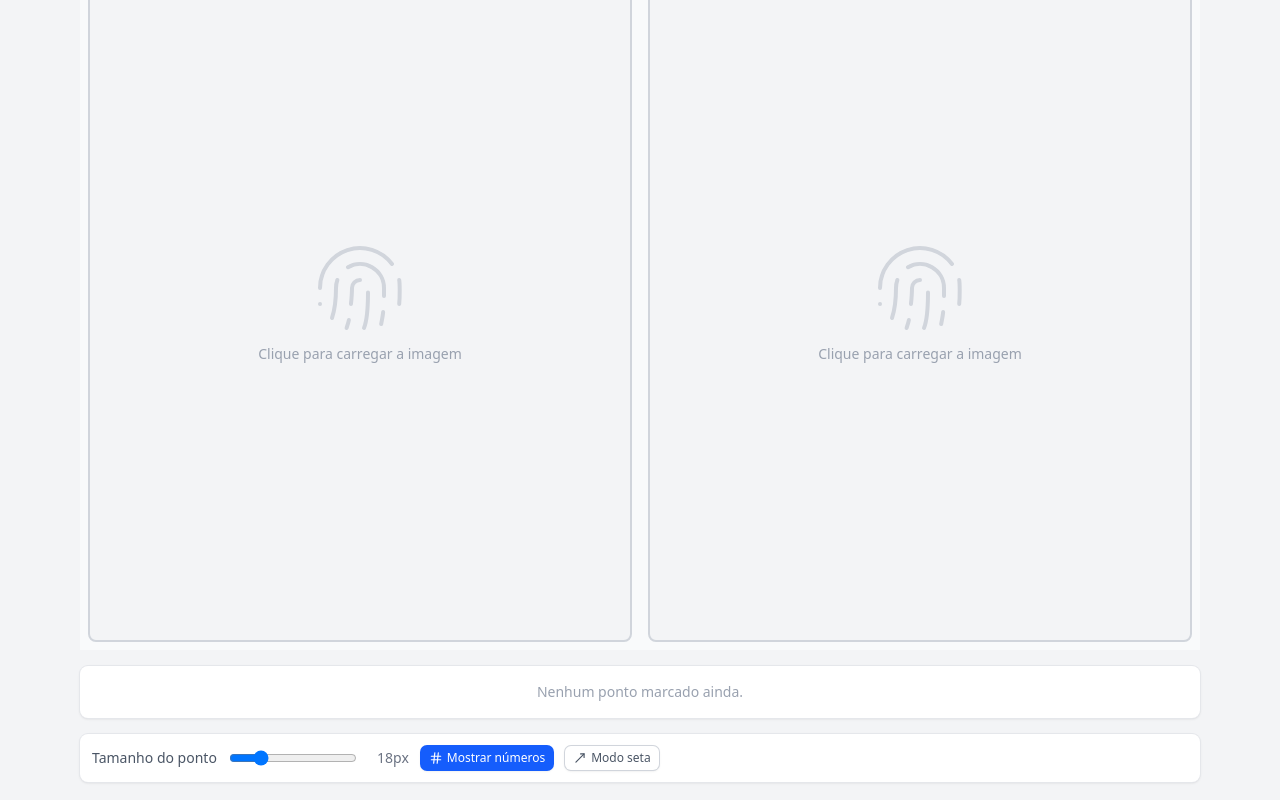
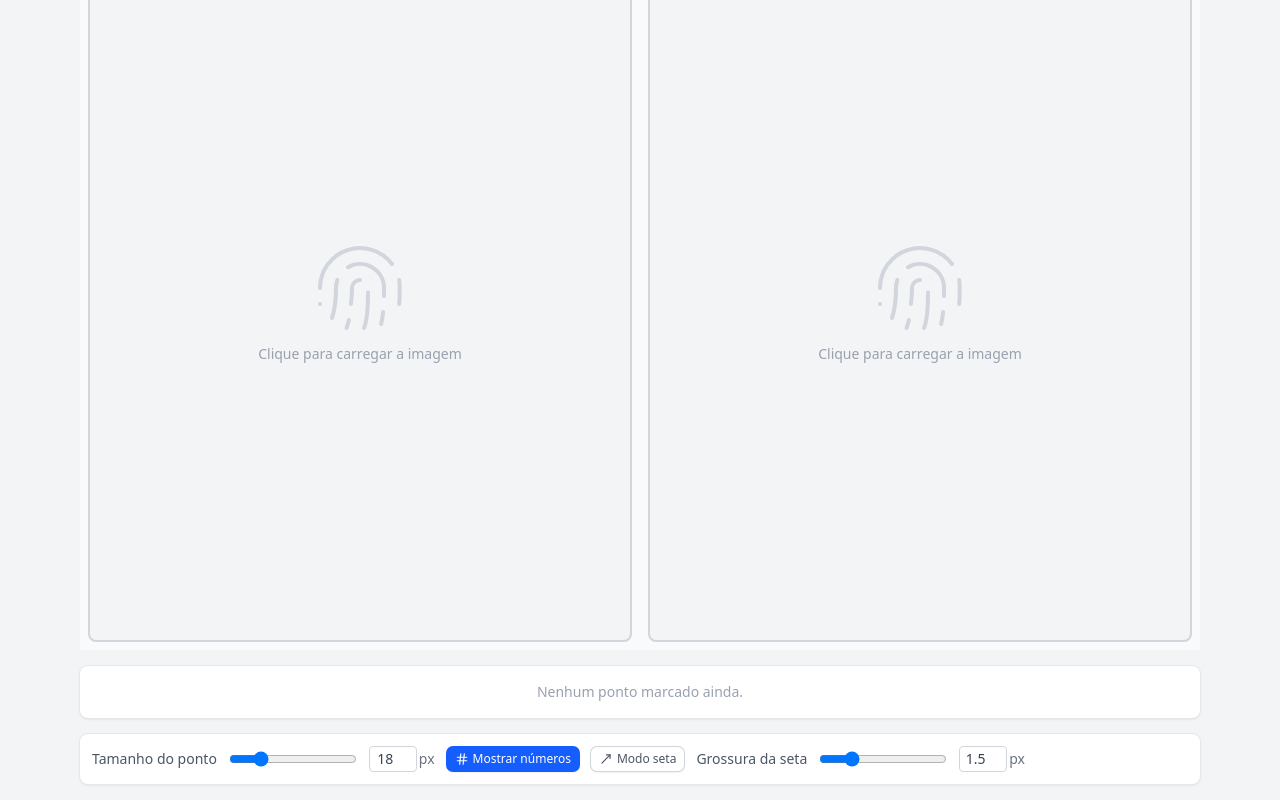
Before and after one commit to InVictorLopes/confronto-papiloscopico, a React (Vite) app: page / in a window 1280 px wide. Shown: the part 234-1034 px from the top of the page. Built offline with nearby package versions, Linux system fonts and the light colour scheme.

Commit message:
Adiciona campos numericos editaveis aos controles de ajuste

```diff
--- a/src/App.tsx
+++ b/src/App.tsx
@@ -14,6 +14,9 @@ import { useTheme } from './useTheme'
 const DEFAULT_MARKER_SIZE = 18
 const MIN_MARKER_SIZE = 12
 const MAX_MARKER_SIZE = 40
+const DEFAULT_ARROW_THICKNESS = 1.5
+const MIN_ARROW_THICKNESS = 0.5
+const MAX_ARROW_THICKNESS = 5
 
 function buildDefaultExportName() {
   const d = new Date()
@@ -54,6 +57,7 @@ export default function App() {
   const [markerSize, setMarkerSize] = useState(DEFAULT_MARKER_SIZE)
   const [showNumbers, setShowNumbers] = useState(true)
   const [arrowMode, setArrowMode] = useState(false)
+  const [arrowThickness, setArrowThickness] = useState(DEFAULT_ARROW_THICKNESS)
   const [editing, setEditing] = useState<{ id: number; slot: ImageSlot } | null>(null)
   const [transformA, setTransformA] = useState<ImageTransform>(DEFAULT_IMAGE_TRANSFORM)
   const [transformB, setTransformB] = useState<ImageTransform>(DEFAULT_IMAGE_TRANSFORM)
@@ -232,7 +236,7 @@ export default function App() {
               rotation={transformA.rotation}
               flipped={transformA.flipped}
               inverted={transformA.inverted}
-              brightness={transformA.brightness}
+              contrast={transformA.contrast}
             />
             <Magnifier
               image={state.imageB}
@@ -242,7 +246,7 @@ export default function App() {
               rotation={transformB.rotation}
               flipped={transformB.flipped}
               inverted={transformB.inverted}
-              brightness={transformB.brightness}
+              contrast={transformB.contrast}
             />
           </div>
         </div>
@@ -267,6 +271,7 @@ export default function App() {
           markerSize={markerSize}
           showNumbers={showNumbers}
           arrowMode={arrowMode}
+          arrowThickness={arrowThickness}
           transform={transformA}
           onTransformChange={setTransformA}
           otherImage={state.imageB}
@@ -287,6 +292,7 @@ export default function App() {
           markerSize={markerSize}
           showNumbers={showNumbers}
           arrowMode={arrowMode}
+          arrowThickness={arrowThickness}
           transform={transformB}
           onTransformChange={setTransformB}
           otherImage={state.imageA}
@@ -322,7 +328,20 @@ export default function App() {
             onChange={(e) => setMarkerSize(Number(e.target.value))}
             className="w-32"
           />
-          <span className="w-10 text-right text-gray-500 dark:text-gray-400">{markerSize}px</span>
+          <div className="flex items-center gap-0.5">
+            <input
+              type="number"
+              value={markerSize}
+              onChange={(e) => {
+                if (e.target.value === '') return
+                const v = Number(e.target.value)
+                if (Number.isNaN(v)) return
+                setMarkerSize(Math.min(MAX_MARKER_SIZE, Math.max(MIN_MARKER_SIZE, v)))
+              }}
+              className="w-12 rounded border border-gray-300 bg-white px-1 py-0.5 text-center text-gray-700 dark:border-gray-600 dark:bg-gray-800 dark:text-gray-200"
+            />
+            <span className="text-gray-500 dark:text-gray-400">px</span>
+          </div>
         </div>
 
         <button
@@ -350,6 +369,37 @@ export default function App() {
           <MoveUpRight size={14} />
           Modo seta
         </button>
+
+        <div className="flex items-center gap-3">
+          <label htmlFor="arrow-thickness" className="font-medium text-gray-600 dark:text-gray-300">
+            Grossura da seta
+          </label>
+          <input
+            id="arrow-thickness"
+            type="range"
+            min={MIN_ARROW_THICKNESS}
+            max={MAX_ARROW_THICKNESS}
+            step={0.5}
+            value={arrowThickness}
+            onChange={(e) => setArrowThickness(Number(e.target.value))}
+            className="w-32"
+          />
+          <div className="flex items-center gap-0.5">
+            <input
+              type="number"
+              step={0.5}
+              value={arrowThickness}
+              onChange={(e) => {
+                if (e.target.value === '') return
+                const v = Number(e.target.value)
+                if (Number.isNaN(v)) return
+                setArrowThickness(Math.min(MAX_ARROW_THICKNESS, Math.max(MIN_ARROW_THICKNESS, v)))
+              }}
+              className="w-12 rounded border border-gray-300 bg-white px-1 py-0.5 text-center text-gray-700 dark:border-gray-600 dark:bg-gray-800 dark:text-gray-200"
+            />
+            <span className="text-gray-500 dark:text-gray-400">px</span>
+          </div>
+        </div>
       </div>
     </div>
   )
--- a/src/components/ImagePanel.tsx
+++ b/src/components/ImagePanel.tsx
@@ -38,6 +38,7 @@ interface ImagePanelProps {
   markerSize: number
   showNumbers: boolean
   arrowMode: boolean
+  arrowThickness: number
   transform: ImageTransform
   onTransformChange: Dispatch<SetStateAction<ImageTransform>>
   otherImage: string | null
@@ -53,8 +54,8 @@ interface ImagePanelProps {
 
 const MIN_ZOOM = 0.5
 const MAX_ZOOM = 5
-const MIN_BRIGHTNESS = 40
-const MAX_BRIGHTNESS = 160
+const MIN_CONTRAST = 50
+const MAX_CONTRAST = 250
 
 function clamp(value: number, min: number, max: number) {
   return Math.min(max, Math.max(min, value))
@@ -67,7 +68,7 @@ function wrapAngle(deg: number) {
 function buildFilter(t: ImageTransform): string | undefined {
   const parts: string[] = []
   if (t.inverted) parts.push('invert(1)')
-  if (t.brightness !== 100) parts.push(`brightness(${t.brightness}%)`)
+  if (t.contrast !== 100) parts.push(`contrast(${t.contrast}%)`)
   return parts.length ? parts.join(' ') : undefined
 }
 
@@ -79,6 +80,7 @@ export default function ImagePanel({
   markerSize,
   showNumbers,
   arrowMode,
+  arrowThickness,
   transform,
   onTransformChange: setTransform,
   otherImage,
@@ -362,7 +364,20 @@ export default function ImagePanel({
             >
               <ZoomOut size={14} />
             </button>
-            <span className="w-10 text-center text-gray-500 dark:text-gray-400">{Math.round(transform.zoom * 100)}%</span>
+            <div className="flex items-center gap-0.5">
+              <input
+                type="number"
+                value={Math.round(transform.zoom * 100)}
+                onChange={(e) => {
+                  if (e.target.value === '') return
+                  const v = Number(e.target.value)
+                  if (Number.isNaN(v)) return
+                  setTransform((t) => ({ ...t, zoom: clamp(v, MIN_ZOOM * 100, MAX_ZOOM * 100) / 100 }))
+                }}
+                className="w-12 rounded border border-gray-300 bg-white px-1 py-0.5 text-center text-gray-700 dark:border-gray-600 dark:bg-gray-800 dark:text-gray-200"
+              />
+              <span className="text-gray-500 dark:text-gray-400">%</span>
+            </div>
             <button
               onClick={() => setTransform((t) => ({ ...t, zoom: clamp(t.zoom * 1.2, MIN_ZOOM, MAX_ZOOM) }))}
               className="rounded bg-white p-1 shadow-sm ring-1 ring-gray-300 hover:bg-gray-100 dark:bg-gray-800 dark:ring-gray-600 dark:hover:bg-gray-700"
@@ -397,7 +412,20 @@ export default function ImagePanel({
             >
               <RotateCw size={14} />
             </button>
-            <span className="w-9 text-center text-gray-500 dark:text-gray-400">{Math.round(transform.rotation)}°</span>
+            <div className="flex items-center gap-0.5">
+              <input
+                type="number"
+                value={Math.round(transform.rotation)}
+                onChange={(e) => {
+                  if (e.target.value === '') return
+                  const v = Number(e.target.value)
+                  if (Number.isNaN(v)) return
+                  setTransform((t) => ({ ...t, rotation: clamp(v, -180, 180) }))
+                }}
+                className="w-12 rounded border border-gray-300 bg-white px-1 py-0.5 text-center text-gray-700 dark:border-gray-600 dark:bg-gray-800 dark:text-gray-200"
+              />
+              <span className="text-gray-500 dark:text-gray-400">°</span>
+            </div>
           </div>
 
           <div className="flex items-center gap-1">
@@ -430,41 +458,54 @@ export default function ImagePanel({
               onClick={() =>
                 setTransform((t) => ({
                   ...t,
-                  brightness: clamp(t.brightness - 10, MIN_BRIGHTNESS, MAX_BRIGHTNESS),
+                  contrast: clamp(t.contrast - 10, MIN_CONTRAST, MAX_CONTRAST),
                 }))
               }
               className="rounded bg-white p-1 shadow-sm ring-1 ring-gray-300 hover:bg-gray-100 dark:bg-gray-800 dark:ring-gray-600 dark:hover:bg-gray-700"
-              title="Escurecer a digital"
+              title="Diminuir contraste"
             >
               <SunDim size={14} />
             </button>
             <input
               type="range"
-              min={MIN_BRIGHTNESS}
-              max={MAX_BRIGHTNESS}
-              value={transform.brightness}
-              onChange={(e) => setTransform((t) => ({ ...t, brightness: Number(e.target.value) }))}
+              min={MIN_CONTRAST}
+              max={MAX_CONTRAST}
+              value={transform.contrast}
+              onChange={(e) => setTransform((t) => ({ ...t, contrast: Number(e.target.value) }))}
               className="w-20"
             />
             <button
               onClick={() =>
                 setTransform((t) => ({
                   ...t,
-                  brightness: clamp(t.brightness + 10, MIN_BRIGHTNESS, MAX_BRIGHTNESS),
+                  contrast: clamp(t.contrast + 10, MIN_CONTRAST, MAX_CONTRAST),
                 }))
               }
               className="rounded bg-white p-1 shadow-sm ring-1 ring-gray-300 hover:bg-gray-100 dark:bg-gray-800 dark:ring-gray-600 dark:hover:bg-gray-700"
-              title="Clarear a digital"
+              title="Aumentar contraste (deixa o preto mais escuro)"
             >
               <Sun size={14} />
             </button>
-            <span className="w-9 text-center text-gray-500 dark:text-gray-400">{transform.brightness}%</span>
+            <div className="flex items-center gap-0.5">
+              <input
+                type="number"
+                value={transform.contrast}
+                onChange={(e) => {
+                  if (e.target.value === '') return
+                  const v = Number(e.target.value)
+                  if (Number.isNaN(v)) return
+                  setTransform((t) => ({ ...t, contrast: clamp(v, MIN_CONTRAST, MAX_CONTRAST) }))
+                }}
+                className="w-12 rounded border border-gray-300 bg-white px-1 py-0.5 text-center text-gray-700 dark:border-gray-600 dark:bg-gray-800 dark:text-gray-200"
+              />
+              <span className="text-gray-500 dark:text-gray-400">%</span>
+            </div>
           </div>
 
           <button
             onClick={() => setTransform(DEFAULT_IMAGE_TRANSFORM)}
             className="flex items-center gap-1 rounded bg-white px-2 py-1 shadow-sm ring-1 ring-gray-300 hover:bg-gray-100 dark:bg-gray-800 dark:text-gray-300 dark:ring-gray-600 dark:hover:bg-gray-700"
-            title="Redefinir posição, zoom, rotação, espelhamento, brilho e cor"
+            title="Redefinir posição, zoom, rotação, espelhamento, contraste e cor"
           >
             <RefreshCw size={12} />
             Redefinir
@@ -571,7 +612,7 @@ export default function ImagePanel({
                     x2={coord.x + offset.x}
                     y2={coord.y + offset.y}
                     stroke={m.color}
-                    strokeWidth={1.2}
+                    strokeWidth={arrowThickness}
                     vectorEffect="non-scaling-stroke"
                     markerEnd={`url(#arrow-${slot}-${m.id})`}
                   />
--- a/src/components/Magnifier.tsx
+++ b/src/components/Magnifier.tsx
@@ -9,7 +9,7 @@ interface MagnifierProps {
   rotation?: number
   flipped?: boolean
   inverted?: boolean
-  brightness?: number
+  contrast?: number
 }
 
 const SIZE = 230
@@ -23,7 +23,7 @@ export default function Magnifier({
   rotation = 0,
   flipped = false,
   inverted = false,
-  brightness = 100,
+  contrast = 100,
 }: MagnifierProps) {
   const [natural, setNatural] = useState<{ w: number; h: number } | null>(null)
 
@@ -75,7 +75,7 @@ export default function Magnifier({
             // o ponto para fora do centro da lupa.
             transformOrigin: `${originX}px ${originY}px`,
             transform: `rotate(${rotation}deg) scaleX(${flipped ? -1 : 1})`,
-            filter: [inverted ? 'invert(1)' : null, brightness !== 100 ? `brightness(${brightness}%)` : null]
+            filter: [inverted ? 'invert(1)' : null, contrast !== 100 ? `contrast(${contrast}%)` : null]
               .filter(Boolean)
               .join(' ') || undefined,
           }}
--- a/src/types.ts
+++ b/src/types.ts
@@ -35,7 +35,7 @@ export interface ImageTransform {
   panY: number
   flipped: boolean // espelhado horizontalmente
   inverted: boolean // cores em negativo
-  brightness: number // porcentagem, 100 = original, menor = mais escuro
+  contrast: number // porcentagem, 100 = original, maior = preto mais escuro
 }
 
 export const DEFAULT_IMAGE_TRANSFORM: ImageTransform = {
@@ -45,5 +45,5 @@ export const DEFAULT_IMAGE_TRANSFORM: ImageTransform = {
   panY: 0,
   flipped: false,
   inverted: false,
-  brightness: 100,
+  contrast: 100,
 }
```
